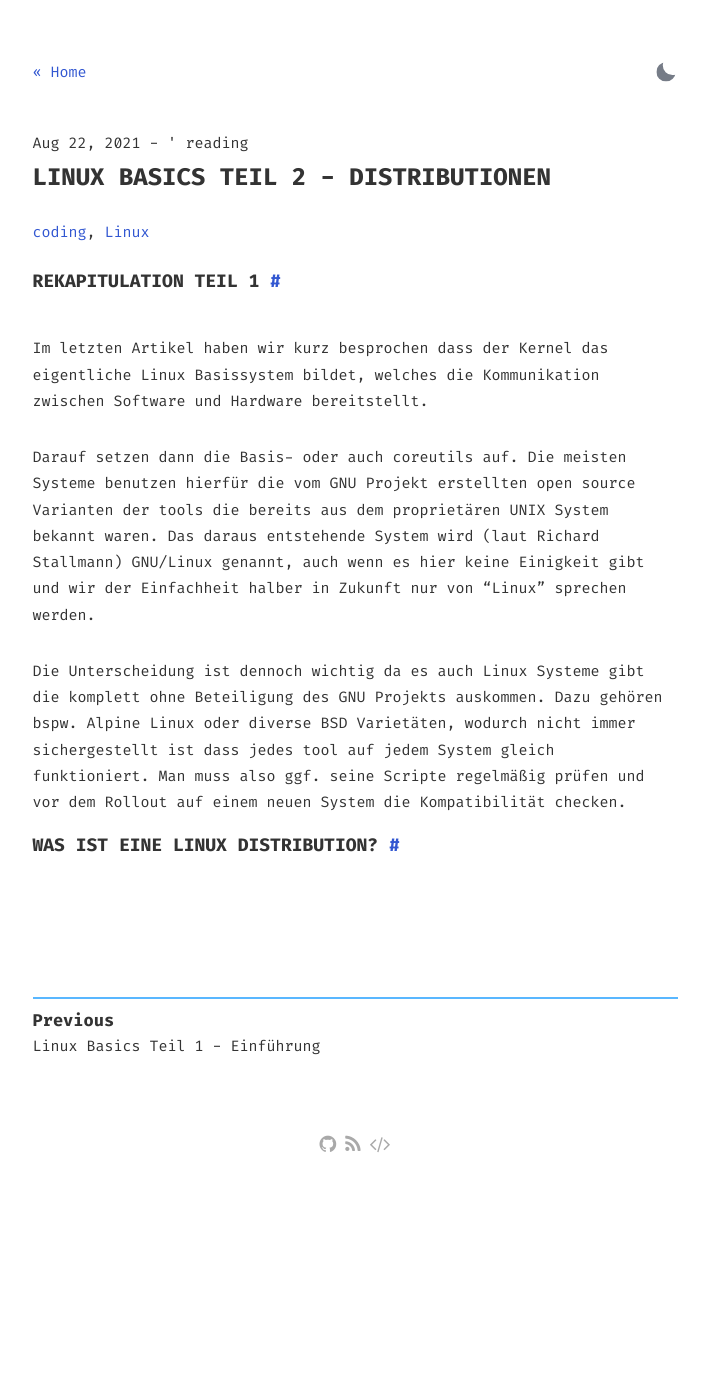
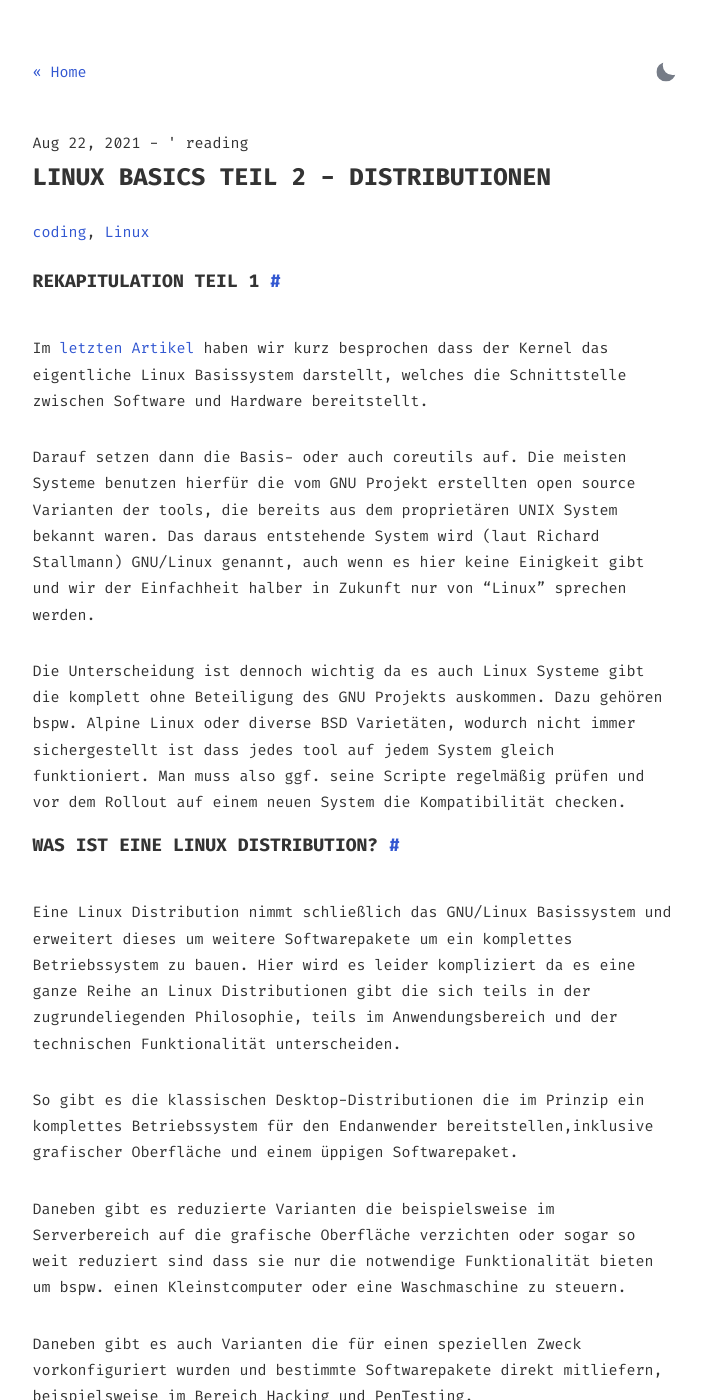
Before and after one commit to KuruGit/Gesko, a Jekyll site: the page built from _posts/2021-08-22-distributionen.md, in a window 1280 px wide and 1400 px high. Shown: the whole window, without its empty margins (285-991 px from the left). Built offline with Jekyll 4.4.1, drawn with Linux system fonts in a browser that asks for light colours; some of the changed text lies outside the part shown.

Commit message:
Posting erweitert

```diff
--- a/_posts/2021-08-22-distributionen.md
+++ b/_posts/2021-08-22-distributionen.md
@@ -9,10 +9,44 @@ date: 2021-08-22 00:00:00
 
 # Rekapitulation Teil 1
 
-Im letzten Artikel haben wir kurz besprochen dass der Kernel das eigentliche Linux Basissystem bildet, welches die Kommunikation zwischen Software und Hardware bereitstellt.
+Im [letzten Artikel]({% post_url 2021-08-14-Linux-Basics-Teil-1 %}) haben wir kurz besprochen dass der Kernel das eigentliche Linux Basissystem darstellt, welches die Schnittstelle zwischen Software und Hardware bereitstellt.
 
-Darauf setzen dann die Basis- oder auch coreutils auf. Die meisten Systeme benutzen hierfür die vom GNU Projekt erstellten open source Varianten der tools die bereits aus dem proprietären UNIX System bekannt waren. Das daraus entstehende System wird (laut Richard Stallmann) GNU/Linux genannt, auch wenn es hier keine Einigkeit gibt und wir der Einfachheit halber in Zukunft nur von "Linux" sprechen werden.
+Darauf setzen dann die Basis- oder auch coreutils auf. Die meisten Systeme benutzen hierfür die vom GNU Projekt erstellten open source Varianten der tools, die bereits aus dem proprietären UNIX System bekannt waren. Das daraus entstehende System wird (laut Richard Stallmann) GNU/Linux genannt, auch wenn es hier keine Einigkeit gibt und wir der Einfachheit halber in Zukunft nur von "Linux" sprechen werden.
 
 Die Unterscheidung ist dennoch wichtig da es auch Linux Systeme gibt die komplett ohne Beteiligung des GNU Projekts auskommen. Dazu gehören bspw. Alpine Linux oder diverse BSD Varietäten, wodurch nicht immer sichergestellt ist dass jedes tool auf jedem System gleich funktioniert. Man muss also ggf. seine Scripte regelmäßig prüfen und vor dem Rollout auf einem neuen System die Kompatibilität checken.
 
 # Was ist eine Linux Distribution?
+
+Eine Linux Distribution nimmt schließlich das GNU/Linux Basissystem und erweitert dieses um weitere Softwarepakete um ein komplettes Betriebssystem zu bauen. Hier wird es leider kompliziert da es eine ganze Reihe an Linux Distributionen gibt die sich teils in der zugrundeliegenden Philosophie, teils im Anwendungsbereich und der technischen Funktionalität unterscheiden.
+
+So gibt es die klassischen Desktop-Distributionen die im Prinzip ein komplettes Betriebssystem für den Endanwender bereitstellen,inklusive grafischer Oberfläche und einem üppigen Softwarepaket.
+
+Daneben gibt es reduzierte Varianten die beispielsweise im Serverbereich auf die grafische Oberfläche verzichten oder sogar so weit reduziert sind dass sie nur die notwendige Funktionalität bieten um bspw. einen Kleinstcomputer oder eine Waschmaschine zu steuern.
+
+Daneben gibt es auch Varianten die für einen speziellen Zweck vorkonfiguriert wurden und bestimmte Softwarepakete direkt mitliefern, beispielsweise im Bereich Hacking und PenTesting.
+
+Ebenso gibt es Distributionen die sich philosophisch unterscheiden. Beispielsweise gibt es diverse Distributionen die auf Software des GNU Projekts verzichten oder keine proprietäre Software einbinden für die der Quellcode nicht offen liegt (bspw. Grafikkarten- oder Druckertreiber).
+
+Dementsprechend ist das Linux Umfeld riesengroß und es fällt einem Anfänger sicherlich schwer eine geeignete Distribution zu finden. Je nach Quelle gibt es mehrere hundert bis etwas über eintausend aktiv entwickelte Distributionen. Da fällt es schwer die richtige zu finden.
+
+Um einen Einstieg zu finden wollen wir uns ein paar der beliebtesten Distributionen kurz anschauen und diskutieren.
+
+## Enterprise Linux
+
+Auch wenn Linux momentan noch ein Schattendasein auf dem Desktop fristet ist es ein ernstzunehmendes Serverbetriebssystem und hat dort, nach Microsoft Windows, den zweithöchsten Marktanteil mit >13% (siehe [Statista](https://www.statista.com/statistics/915085/global-server-share-by-os/)). Im wesentlichen gibt es hier nur zwei wirkliche Konkurrenten: [Suse Linux Enterprise (SLES)](https://www.suse.com/de-de/) und [Red Hat Linux](https://www.redhat.com/de/). Beide führe ich hier nur der Vollständigkeit auf, da entsprechende Lizenzen für diese Betriebssystem auch wirklich "Enterprise" sind und mehrere tausend Euro betragen können.
+
+Trotzdem ist es für den geneigten Nutzer vielleicht ganz spannend sich mit beiden auseinander zu setzen, da sowohl Suse als auch Redhat eigene Fortbildungen und Zertifizierungen anbieten. Für Suse wäre hier ein guter Startpunkt der [Suse Certified Administrator (SCA)](https://training.suse.com/certification/sca-sles-15/) und für Red Hat der [Red Hat Certified Systems Administrator (RHCSA)](https://www.redhat.com/de/services/certification/rhcsa).
+
+Als Alternative lässt sich sicherlich noch die Distributions-agnostische Zertifizierung LPIC-1(und höhere) des Linux Professional Institute. Der Vorteil ist dass diese Prüfung sich nicht auf ein spezielles Linuxsystem stützt sondern allgemein gehalten ist.
+
+Preislich liegt die LPIC-1 Zertifizierung mit 160€/Prüfung auf dem gleichen Niveau wie die Suse Zertifizierung. Red Hat schert hier ziemlich aus und ruft mit 515€ schon eine ganze Stange mehr Geld auf.
+
+Welche Zertifizierung man tatsächlich bevorzugt ist im wesentlichen Geschmackssache, inhaltlich ähneln diese sich doch relativ stark und es gab auch einmal die Möglichkeit sich von Suse ein LPIC-1 Zertifikat ausstellen zu lassen.
+
+## Dekstop Linux
+
+### Debian/Ubuntu Derivate
+
+Debian ist eine sehr lang gereifte (Bj. 1993) Linux Distribution deren Markenzeichen es ist nur absolut sichere und getestete Software auszuliefern. Dadurch ist Debian immer etwas hinter der Zeit, erkauft sich damit aber eine sehr hohe Systemstabilität. Debian ist aus diesem Grund insbesondere im Serverumfeld sehr beliebt und eignet sich für Desktop User, die nicht nur 10 Jahre alte Software nutzen möchten, eher weniger.
+
+Hier kommt Ubuntu ins Spiel dass als Abkömmling von Debian konzipiert wurde mit dem Ziel Debian für den Normaluser nutzbar zu machen. Mittlerweile ist Ubuntu ebenfalls eine sehr ausgereifte Distribution (Bj. 2004) und veröffentlicht in einem halbjährlichen Rhythmus eine neue Version, sowie alle zwei Jahre ein long term release mit erweitertem Support.
```
Also changed, not shown: 2 other files.
